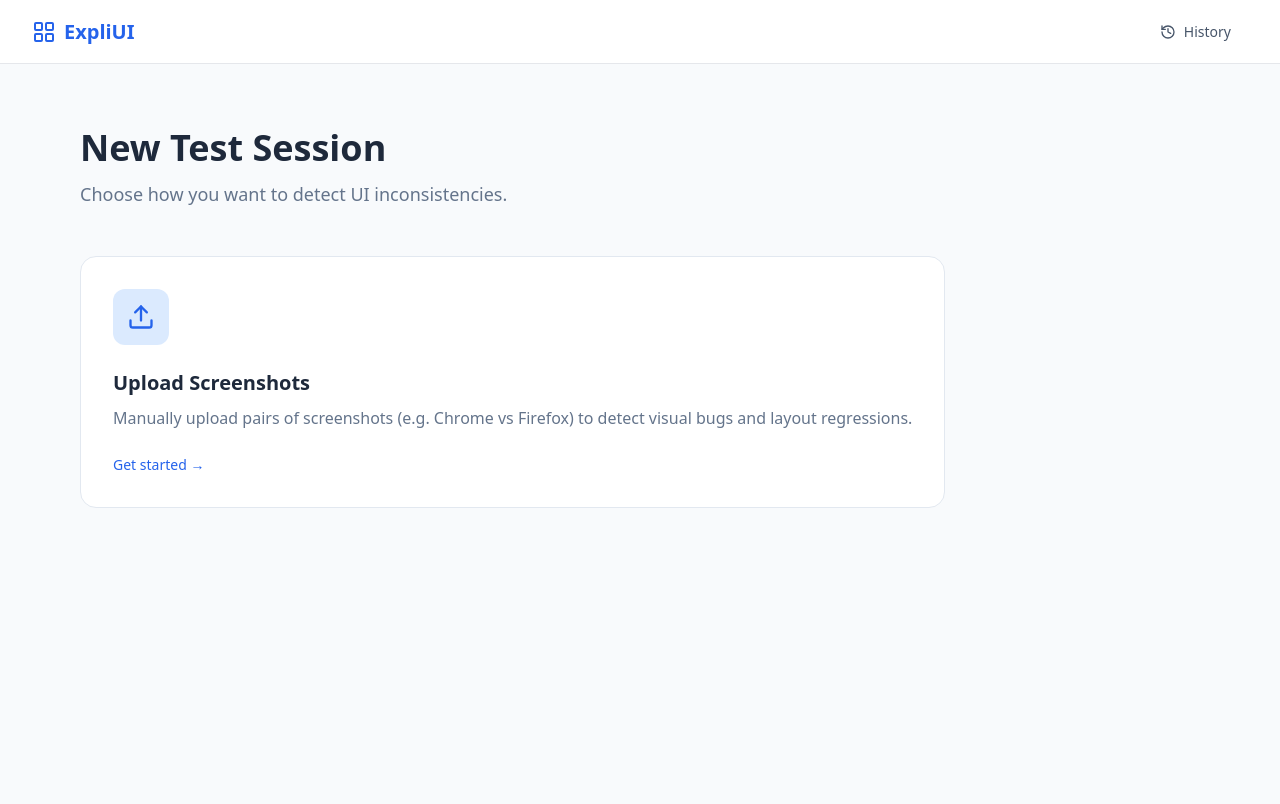
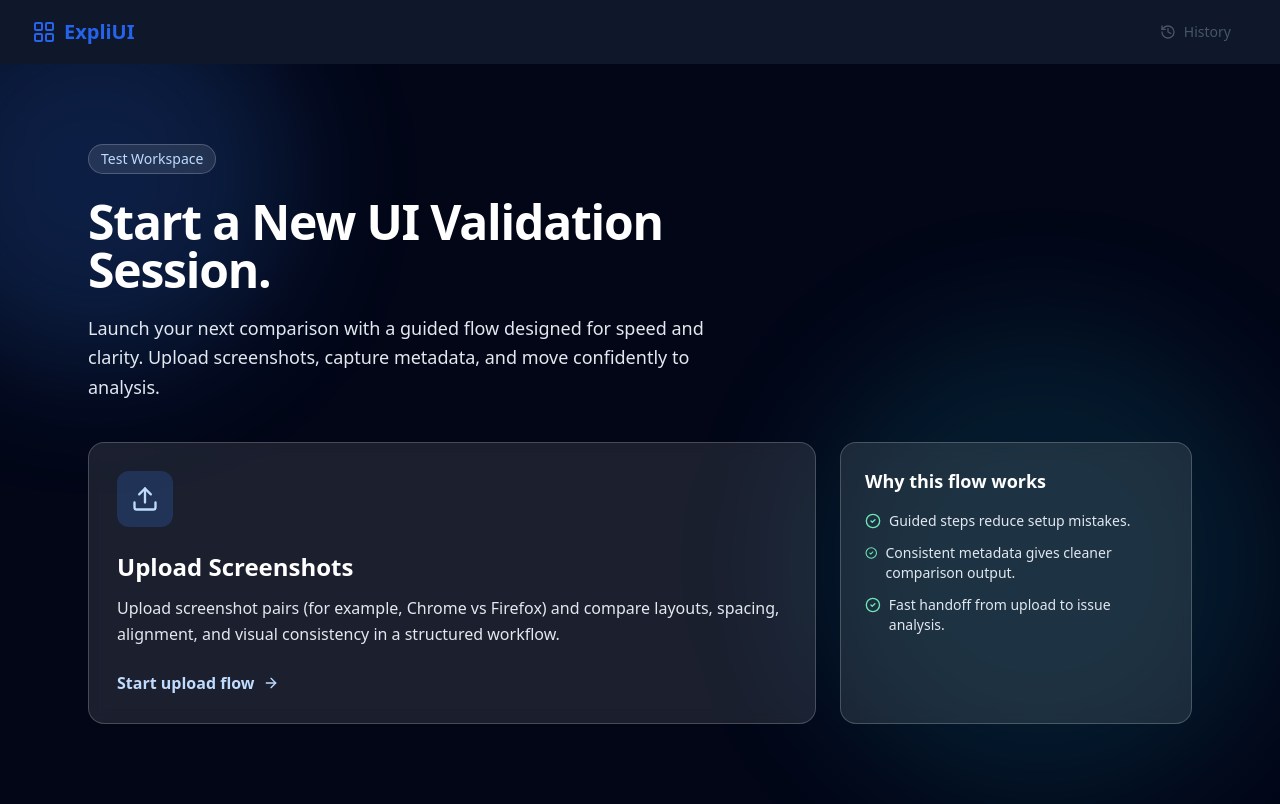
Before and after one commit to hirushi24/ExpliUI, a React app in the folder frontend/: page /dashboard in a window 1280 px wide. Built offline with nearby package versions, Linux system fonts and the light colour scheme; no server answers; the HTML template or start-up script is replaced by a standard one.

Commit message:
Frontend Changed

```diff
--- a/frontend/src/components/layout/Header.tsx
+++ b/frontend/src/components/layout/Header.tsx
@@ -41,7 +41,7 @@ export function Header() {
     ].join(" ");
 
   return (
-    <header className="bg-white border-b h-16 flex items-center px-8 justify-between sticky top-0 z-50">
+    <header className="bg-slate-900 h-16 flex items-center px-8 justify-between sticky top-0 z-50">
       <Link to="/" className="flex items-center gap-2 text-primary font-bold text-xl">
         <LayoutGrid className="w-6 h-6" />
         ExpliUI
--- a/frontend/src/components/upload/PairListPanel.tsx
+++ b/frontend/src/components/upload/PairListPanel.tsx
@@ -12,12 +12,12 @@ interface Props {
 export function PairListPanel({ pairs, activePairId, onSelect, onAdd }: Props) {
   return (
     <div className="w-64 border-r bg-white flex flex-col h-[calc(100vh-64px)]">
-      <div className="p-4 border-b">
-        <h2 className="font-semibold text-slate-700">Test Pairs</h2>
-        <p className="text-xs text-slate-500">Add screenshots to compare</p>
+      <div className="p-4 bg-slate-800 text-white">
+        <h2 className="font-semibold text-white">Test Pairs</h2>
+        <p className="text-xs text-white">Add screenshots to compare</p>
       </div>
 
-      <div className="flex-1 overflow-y-auto p-2 space-y-2">
+      <div className="flex-1 overflow-y-auto p-2 space-y-2 bg-slate-800">
         {pairs.map((pair, index) => (
           <button
             key={pair.id}
@@ -39,7 +39,7 @@ export function PairListPanel({ pairs, activePairId, onSelect, onAdd }: Props) {
         ))}
       </div>
 
-      <div className="p-4 border-t bg-slate-50">
+      <div className="p-4 bg-slate-800">
         <button
           onClick={onAdd}
           className="w-full flex items-center justify-center gap-2 p-2 border-2 border-dashed border-blue-600 rounded-lg text-blue-600 hover:border-blue-400 hover:text-blue-600 transition-colors"
--- a/frontend/src/components/upload/PairUploadPanel.tsx
+++ b/frontend/src/components/upload/PairUploadPanel.tsx
@@ -1843,11 +1843,11 @@ export function PairUploadPanel({
   const editDisabled = !confirmed;
 
   return (
-    <div className="flex-1 p-8 bg-slate-50 h-[calc(100vh-64px)] overflow-y-auto">
+    <div className="flex-1 p-8 bg-slate-200 h-[calc(100vh-64px)] overflow-y-auto">
       <Toast open={toastOpen} message={toastMsg} onClose={() => setToastOpen(false)} />
 
       <div className="max-w-5xl mx-auto">
-        <div className="bg-white border rounded-xl p-6 mb-6">
+        <div className="bg-white border border rounded-xl p-6 mb-6">
           <h3 className="font-semibold text-slate-800 mb-1">Comparison Mode</h3>
           <p className="text-sm text-slate-500 mb-6">Choose how screenshots will be compared.</p>
 
@@ -1860,8 +1860,8 @@ export function PairUploadPanel({
                 "relative group w-full text-left p-5 rounded-xl border transition-all",
                 confirmed ? "opacity-60 cursor-not-allowed" : "hover:shadow-md",
                 pair.comparisonMode === "desktop-desktop"
-                  ? "border-blue-500 bg-gradient-to-br from-blue-50 to-white ring-2 ring-blue-200"
-                  : "border-slate-200 bg-white hover:bg-slate-50",
+                  ? "border bg-gradient-to-br from-blue-50 to-white ring-2 ring-blue-200"
+                  : "border bg-blue-50 hover:bg-slate-50",
               ].join(" ")}
             >
               <div className="flex items-start gap-4">
@@ -1870,7 +1870,7 @@ export function PairUploadPanel({
                     "w-12 h-12 rounded-lg flex items-center justify-center",
                     pair.comparisonMode === "desktop-desktop"
                       ? "bg-blue-100 text-blue-600"
-                      : "bg-slate-100 text-slate-500",
+                      : "bg-blue-100 text-slate-500",
                   ].join(" ")}
                 >
                   <Monitor className="w-6 h-6" />
@@ -1897,8 +1897,8 @@ export function PairUploadPanel({
                 "relative group w-full text-left p-5 rounded-xl border transition-all",
                 confirmed ? "opacity-60 cursor-not-allowed" : "hover:shadow-md",
                 pair.comparisonMode === "mobile-mobile"
-                  ? "border-blue-500 bg-gradient-to-br from-blue-50 to-white ring-2 ring-blue-200"
-                  : "border-slate-200 bg-white hover:bg-slate-50",
+                  ? "border bg-gradient-to-br from-blue-50 to-white ring-2 ring-blue-200"
+                  : "border bg-blue-50 hover:bg-slate-50",
               ].join(" ")}
             >
               <div className="flex items-start gap-4">
@@ -1907,7 +1907,7 @@ export function PairUploadPanel({
                     "w-12 h-12 rounded-lg flex items-center justify-center",
                     pair.comparisonMode === "mobile-mobile"
                       ? "bg-blue-100 text-blue-600"
-                      : "bg-slate-100 text-slate-500",
+                      : "bg-blue-100 text-slate-500",
                   ].join(" ")}
                 >
                   <Smartphone className="w-6 h-6" />
@@ -1928,14 +1928,14 @@ export function PairUploadPanel({
           </div>
 
           {!pair.comparisonMode && (
-            <div className="mt-4 flex items-center gap-2 text-amber-700 font-medium text-sm">
+            <div className="mt-4 flex items-center gap-2 text-blue-700 font-medium text-sm">
               <Lock className="w-4 h-4" />
               Select a comparison mode to unlock uploads.
             </div>
           )}
         </div>
 
-        <div className="bg-white border rounded-xl p-6">
+        <div className="bg-white border border rounded-xl p-6">
           <div className="flex items-center justify-between mb-4">
             <div>
               <h2 className="text-xl font-bold text-slate-800">Upload Screenshots & Metadata</h2>
@@ -2009,7 +2009,7 @@ export function PairUploadPanel({
           </div>
 
           {!metaReady && pair.comparisonMode && !confirmed && (
-            <div className="mt-4 text-sm text-amber-700">
+            <div className="mt-4 text-sm text-blue-700">
               Upload both screenshots and complete all required fields to enable <b>Confirm</b>.
             </div>
           )}
@@ -2236,7 +2236,8 @@ function CropModal({
 
   return (
     <div className="fixed inset-0 z-50 bg-slate-900/70 flex items-center justify-center p-4">
-      <div className="w-full max-w-5xl rounded-xl bg-white shadow-xl overflow-hidden">
+      {/* <div className="w-full max-w-5xl rounded-xl bg-white shadow-xl overflow-hidden"> */}
+      <div className="w-full max-w-5xl max-h-[92vh] rounded-xl bg-white shadow-xl overflow-hidden flex flex-col">
         <div className="px-6 py-4 border-b flex items-center justify-between">
           <h3 className="font-semibold text-slate-800">Crop Screenshot</h3>
           <button type="button" onClick={onCancel} className="text-slate-500 hover:text-slate-700">
@@ -2244,12 +2245,17 @@ function CropModal({
           </button>
         </div>
 
-        <div className="p-6">
+        {/* <div className="p-6"> */}
+         <div className="p-6 overflow-y-auto">
           <p className="text-sm text-slate-600 mb-4">
             Drag the crop box or drag its top, bottom, left, and right edges to adjust.
           </p>
 
-          <div ref={frameRef} className="relative rounded-lg border bg-slate-50 overflow-hidden min-h-[420px]">
+          {/* <div ref={frameRef} className="relative rounded-lg border bg-slate-50 overflow-hidden min-h-[420px]"> */}
+          <div
+            ref={frameRef}
+            className="relative rounded-lg border bg-slate-300 overflow-hidden h-[60vh] min-h-[240px] max-h-[60vh]"
+          >
             <img src={imageUrl} alt="Crop preview" className="w-full h-full object-contain select-none" draggable={false} />
 
             <div
--- a/frontend/src/pages/Dashboard.tsx
+++ b/frontend/src/pages/Dashboard.tsx
@@ -50,106 +50,196 @@
 // }
 
 
-// import { Upload, Globe } from "lucide-react";
-import { Upload } from "lucide-react";
+
+
+
+
+
+
+// // import { Upload, Globe } from "lucide-react";
+// import { Upload } from "lucide-react";
+// import { useNavigate } from "react-router-dom";
+// // import { useSession } from "../context/SessionContext";
+
+// export default function Dashboard() {
+//   const navigate = useNavigate();
+
+//   const generateFiveDigitId = () => Math.floor(10000 + Math.random() * 90000);
+
+//   const handleStart = async (path: string) => {
+//     const userId =  await generateFiveDigitId();
+//     const sessionId =  await generateFiveDigitId();
+
+//     localStorage.setItem("Id",userId.toString());
+//     localStorage.setItem("SessionId",sessionId.toString());
+
+//     navigate(path);
+//   };
+
+//   return (
+//     <div className="max-w-6xl mx-auto py-16 px-4">
+//       {/* Header */}
+//       <div className="mb-12">
+//         <h1 className="text-4xl font-bold text-slate-800 mb-3">
+//           New Test Session
+//         </h1>
+//         <p className="text-slate-500 text-lg">
+//           Choose how you want to detect UI inconsistencies.
+//         </p>
+//       </div>
+
+//       {/* Mode Cards */}
+//       <div className="">
+//         {/* Upload Mode */}
+//         <button
+//           onClick={() => handleStart("/new-test/upload")}
+//           className="group relative bg-white rounded-2xl p-8 border border-slate-200
+//                      hover:border-blue-500 hover:shadow-xl transition-all duration-300
+//                      text-left focus:outline-none"
+//         >
+//           {/* Accent glow */}
+//           <div className="absolute inset-0 rounded-2xl opacity-0 group-hover:opacity-100 transition
+//                           bg-gradient-to-br from-blue-50 to-transparent pointer-events-none" />
+
+//           <div className="relative">
+//             <div className="w-14 h-14 rounded-xl bg-blue-100 text-blue-600
+//                             flex items-center justify-center mb-6
+//                             group-hover:scale-110 transition-transform">
+//               <Upload className="w-7 h-7" />
+//             </div>
+
+//             <h3 className="text-xl font-semibold text-slate-800 mb-2">
+//               Upload Screenshots
+//             </h3>
+
+//             <p className="text-slate-500 leading-relaxed">
+//               Manually upload pairs of screenshots (e.g. Chrome vs Firefox) to
+//               detect visual bugs and layout regressions.
+//             </p>
+
+//             <div className="mt-6 text-sm font-medium text-blue-600">
+//               Get started →
+//             </div>
+//           </div>
+//         </button>
+
+//         {/* URL Mode */}
+//         {/* <button
+//           onClick={() => handleStart("/new-test/url")}
+//           className="group relative bg-white rounded-2xl p-8 border border-slate-200
+//                      hover:border-purple-500 hover:shadow-xl transition-all duration-300
+//                      text-left focus:outline-none"
+//         >
+
+//           <div className="absolute inset-0 rounded-2xl opacity-0 group-hover:opacity-100 transition
+//                           bg-gradient-to-br from-purple-50 to-transparent pointer-events-none" />
+
+//           <div className="relative">
+//             <div className="w-14 h-14 rounded-xl bg-purple-100 text-purple-600
+//                             flex items-center justify-center mb-6
+//                             group-hover:scale-110 transition-transform">
+//               <Globe className="w-7 h-7" />
+//             </div>
+
+//             <h3 className="text-xl font-semibold text-slate-800 mb-2">
+//               Test Using URL
+//             </h3>
+
+//             <p className="text-slate-500 leading-relaxed">
+//               Provide a website URL and let our bot automatically capture
+//               cross-browser screenshots for comparison.
+//             </p>
+
+//             <div className="mt-6 text-sm font-medium text-purple-600">
+//               Get started →
+//             </div>
+//           </div>
+//         </button> */}
+//       </div>
+//     </div>
+//   );
+// }
+
+
+import { ArrowRight, CheckCircle2, Upload } from "lucide-react";
 import { useNavigate } from "react-router-dom";
-// import { useSession } from "../context/SessionContext";
 
 export default function Dashboard() {
   const navigate = useNavigate();
 
   const generateFiveDigitId = () => Math.floor(10000 + Math.random() * 90000);
 
-  const handleStart = async (path: string) => {
-    const userId =  await generateFiveDigitId();
-    const sessionId =  await generateFiveDigitId();
+  const handleStart = (path: string) => {
+    const userId = generateFiveDigitId();
+    const sessionId = generateFiveDigitId();
 
-    localStorage.setItem("Id",userId.toString());
-    localStorage.setItem("SessionId",sessionId.toString());
+    localStorage.setItem("Id", userId.toString());
+    localStorage.setItem("SessionId", sessionId.toString());
 
     navigate(path);
   };
 
   return (
-    <div className="max-w-6xl mx-auto py-16 px-4">
-      {/* Header */}
-      <div className="mb-12">
-        <h1 className="text-4xl font-bold text-slate-800 mb-3">
-          New Test Session
+    <section className="relative overflow-hidden min-h-[calc(100vh-64px)] bg-slate-950 text-white">
+      <div className="absolute -top-20 -left-24 w-96 h-96 rounded-full bg-blue-500/20 blur-3xl" />
+      <div className="absolute bottom-0 right-0 w-[30rem] h-[30rem] rounded-full bg-cyan-400/10 blur-3xl" />
+
+      <div className="relative max-w-6xl mx-auto px-6 py-16 md:py-20">
+        <div className="max-w-3xl">
+          <div className="inline-flex items-center gap-2 px-3 py-1 rounded-full bg-white/10 border border-white/20 text-blue-200 text-sm mb-6">
+            Test Workspace
+          </div>
+
+          <h1 className="text-4xl md:text-5xl font-bold tracking-tight leading-tight">
+            Start a New UI Validation Session.
           </h1>
-        <p className="text-slate-500 text-lg">
-          Choose how you want to detect UI inconsistencies.
+          <p className="mt-5 text-slate-200 text-lg leading-relaxed max-w-2xl">
+            Launch your next comparison with a guided flow designed for speed and clarity.
+            Upload screenshots, capture metadata, and move confidently to analysis.
           </p>
         </div>
 
-      {/* Mode Cards */}
-      <div className="">
-        {/* Upload Mode */}
+        <div className="mt-10 grid lg:grid-cols-3 gap-6 items-stretch">
           <button
+            type="button"
             onClick={() => handleStart("/new-test/upload")}
-          className="group relative bg-white rounded-2xl p-8 border border-slate-200
-                     hover:border-blue-500 hover:shadow-xl transition-all duration-300
-                     text-left focus:outline-none"
+            className="lg:col-span-2 text-left group rounded-2xl border border-white/20 bg-white/10 backdrop-blur p-7 transition-all hover:border-blue-300 hover:bg-white/15 hover:shadow-2xl hover:shadow-blue-500/20"
           >
-          {/* Accent glow */}
-          <div className="absolute inset-0 rounded-2xl opacity-0 group-hover:opacity-100 transition
-                          bg-gradient-to-br from-blue-50 to-transparent pointer-events-none" />
-
-          <div className="relative">
-            <div className="w-14 h-14 rounded-xl bg-blue-100 text-blue-600
-                            flex items-center justify-center mb-6
-                            group-hover:scale-110 transition-transform">
+            <div className="w-14 h-14 rounded-xl bg-blue-500/20 text-blue-200 flex items-center justify-center mb-6 group-hover:scale-105 transition-transform">
               <Upload className="w-7 h-7" />
             </div>
 
-            <h3 className="text-xl font-semibold text-slate-800 mb-2">
-              Upload Screenshots
-            </h3>
-
-            <p className="text-slate-500 leading-relaxed">
-              Manually upload pairs of screenshots (e.g. Chrome vs Firefox) to
-              detect visual bugs and layout regressions.
+            <h2 className="text-2xl font-semibold text-white">Upload Screenshots</h2>
+            <p className="mt-3 text-slate-200 leading-relaxed max-w-2xl">
+              Upload screenshot pairs (for example, Chrome vs Firefox) and compare layouts,
+              spacing, alignment, and visual consistency in a structured workflow.
             </p>
 
-            <div className="mt-6 text-sm font-medium text-blue-600">
-              Get started →
-            </div>
+            <div className="mt-6 inline-flex items-center gap-2 text-blue-200 font-semibold group-hover:text-blue-100">
+              Start upload flow
+              <ArrowRight className="w-4 h-4" />
             </div>
           </button>
 
-        {/* URL Mode */}
-        {/* <button
-          onClick={() => handleStart("/new-test/url")}
-          className="group relative bg-white rounded-2xl p-8 border border-slate-200
-                     hover:border-purple-500 hover:shadow-xl transition-all duration-300
-                     text-left focus:outline-none"
-        >
-
-          <div className="absolute inset-0 rounded-2xl opacity-0 group-hover:opacity-100 transition
-                          bg-gradient-to-br from-purple-50 to-transparent pointer-events-none" />
-
-          <div className="relative">
-            <div className="w-14 h-14 rounded-xl bg-purple-100 text-purple-600
-                            flex items-center justify-center mb-6
-                            group-hover:scale-110 transition-transform">
-              <Globe className="w-7 h-7" />
-            </div>
-
-            <h3 className="text-xl font-semibold text-slate-800 mb-2">
-              Test Using URL
-            </h3>
-
-            <p className="text-slate-500 leading-relaxed">
-              Provide a website URL and let our bot automatically capture
-              cross-browser screenshots for comparison.
-            </p>
-
-            <div className="mt-6 text-sm font-medium text-purple-600">
-              Get started →
+          <div className="rounded-2xl border border-white/20 bg-white/10 backdrop-blur p-6">
+            <h3 className="text-lg font-semibold text-white mb-4">Why this flow works</h3>
+            <ul className="space-y-3 text-sm text-slate-200">
+              <li className="flex gap-2">
+                <CheckCircle2 className="w-4 h-4 text-emerald-300 mt-0.5" />
+                <span>Guided steps reduce setup mistakes.</span>
+              </li>
+              <li className="flex gap-2">
+                <CheckCircle2 className="w-4 h-4 text-emerald-300 mt-0.5" />
+                <span>Consistent metadata gives cleaner comparison output.</span>
+              </li>
+              <li className="flex gap-2">
+                <CheckCircle2 className="w-4 h-4 text-emerald-300 mt-0.5" />
+                <span>Fast handoff from upload to issue analysis.</span>
+              </li>
+            </ul>
           </div>
         </div>
-        </button> */}
       </div>
-    </div>
+    </section>
   );
 }
```
Lines whose indentation alone changed are shown as unchanged.
